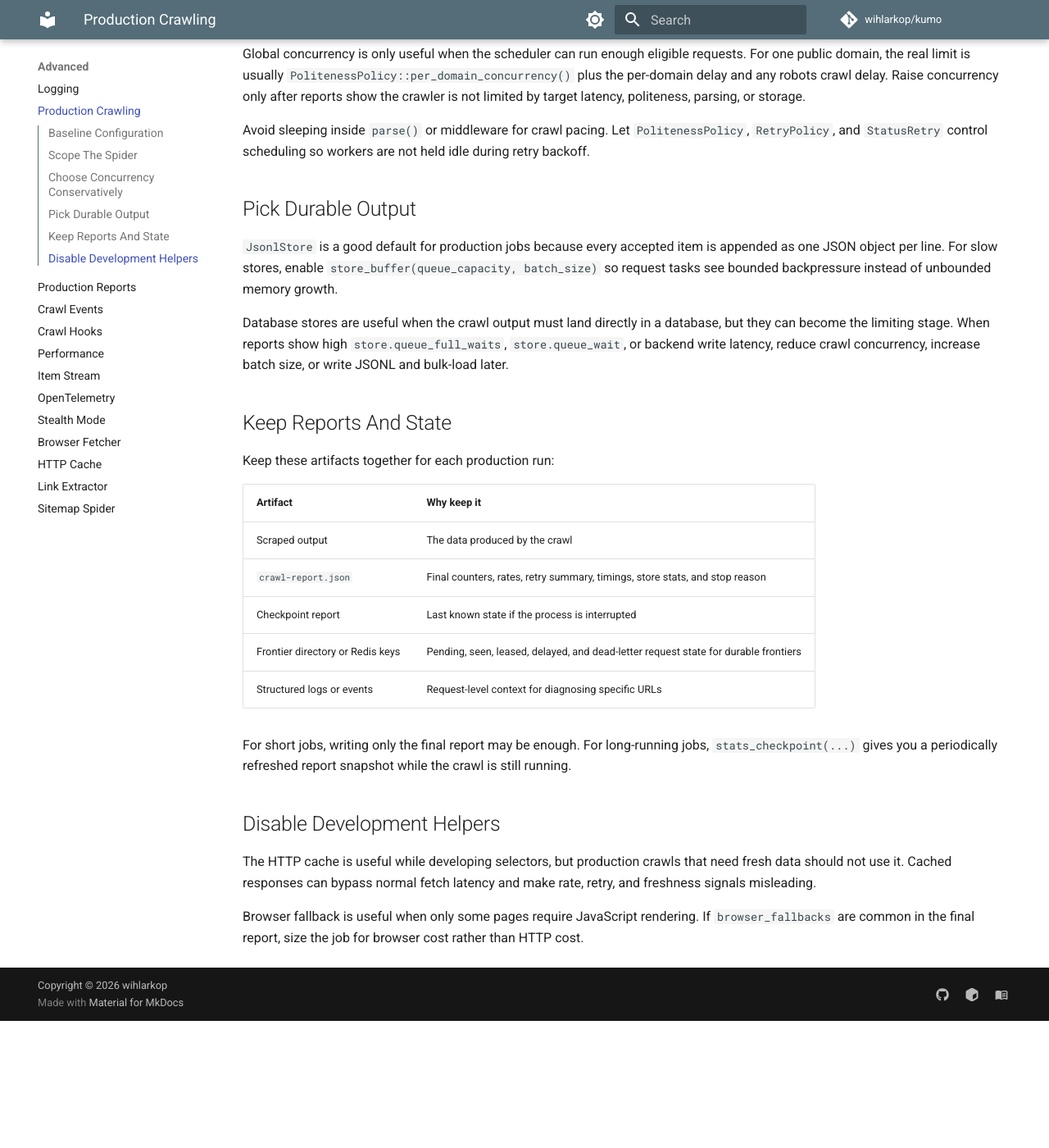
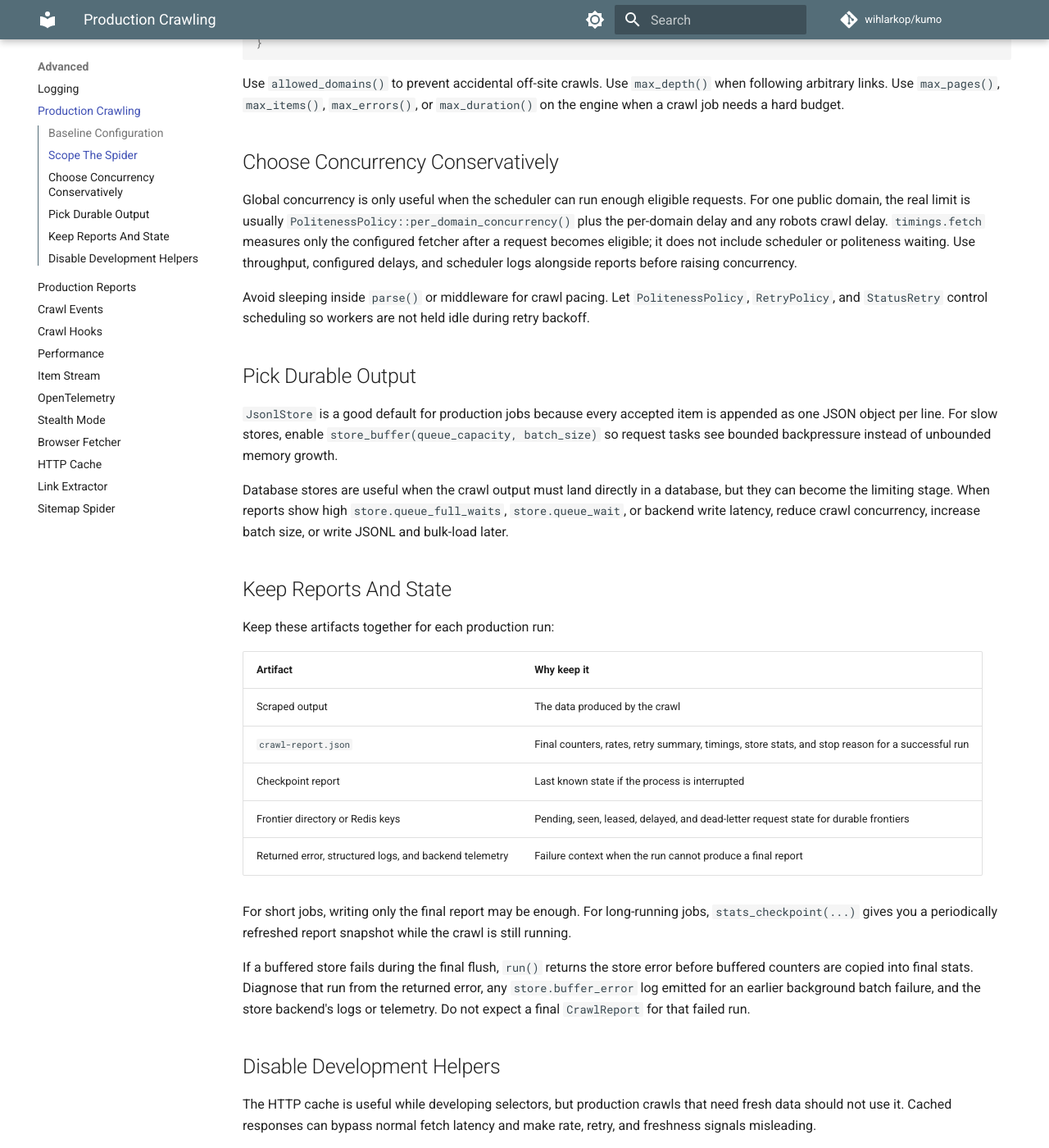
Before and after one commit to wihlarkop/kumo, an MkDocs documentation site: the page built from docs/src/advanced/production-crawling.md, in a window 1280 px wide and 1400 px high, scrolled down 1976 px. Shown: the whole window at 82% size. Built offline with MkDocs 1.6.1 and Material for MkDocs 9.7.7, drawn with Linux system fonts in a browser that asks for light colours; comment, search, counter and statistics services are not loaded; before the commit the page ends 3221 px from its top, so only the background shows below that; some of the changed text lies outside the part shown.

Commit message:
docs: correct production diagnosis guidance

```diff
--- a/docs/src/advanced/production-crawling.md
+++ b/docs/src/advanced/production-crawling.md
@@ -56,7 +56,15 @@ let stats = CrawlEngine::builder()
     .store(JsonlStore::new("items.jsonl")?)
     .store_buffer(1_000, 100)
     .run(MySpider)
-    .await?;
+    .await;
+
+let stats = match result {
+    Ok(stats) => stats,
+    Err(err) => {
+        tracing::error!(error = %err, "crawl failed before final report");
+        return Err(err);
+    }
+};
 
 let report = CrawlReport::from(stats);
 std::fs::write("crawl-report.json", report.to_json_string_pretty())
@@ -67,7 +75,8 @@ This is the same pattern used by the
 [`production_crawler.rs`](../examples.md)
 example: HTTP first, robots enabled, per-domain politeness, retry timing handled
 by the scheduler, a persistent frontier, JSONL output, a bounded store buffer,
-and a final `CrawlReport`.
+and a final `CrawlReport` after a successful run. A failed run returns its error
+instead; it does not provide the final `CrawlStats` needed to build a report.
 
 ## Scope The Spider
 
@@ -104,8 +113,10 @@ budget.
 Global concurrency is only useful when the scheduler can run enough eligible
 requests. For one public domain, the real limit is usually
 `PolitenessPolicy::per_domain_concurrency()` plus the per-domain delay and any
-robots crawl delay. Raise concurrency only after reports show the crawler is not
-limited by target latency, politeness, parsing, or storage.
+robots crawl delay. `timings.fetch` measures only the configured fetcher after a
+request becomes eligible; it does not include scheduler or politeness waiting.
+Use throughput, configured delays, and scheduler logs alongside reports before
+raising concurrency.
 
 Avoid sleeping inside `parse()` or middleware for crawl pacing. Let
 `PolitenessPolicy`, `RetryPolicy`, and `StatusRetry` control scheduling so
@@ -130,14 +141,20 @@ Keep these artifacts together for each production run:
 | Artifact | Why keep it |
 | --- | --- |
 | Scraped output | The data produced by the crawl |
-| `crawl-report.json` | Final counters, rates, retry summary, timings, store stats, and stop reason |
+| `crawl-report.json` | Final counters, rates, retry summary, timings, store stats, and stop reason for a successful run |
 | Checkpoint report | Last known state if the process is interrupted |
 | Frontier directory or Redis keys | Pending, seen, leased, delayed, and dead-letter request state for durable frontiers |
-| Structured logs or events | Request-level context for diagnosing specific URLs |
+| Returned error, structured logs, and backend telemetry | Failure context when the run cannot produce a final report |
 
 For short jobs, writing only the final report may be enough. For long-running
 jobs, `stats_checkpoint(...)` gives you a periodically refreshed report
 snapshot while the crawl is still running.
+
+If a buffered store fails during the final flush, `run()` returns the store
+error before buffered counters are copied into final stats. Diagnose that run
+from the returned error, any `store.buffer_error` log emitted for an earlier
+background batch failure, and the store backend's logs or telemetry. Do not
+expect a final `CrawlReport` for that failed run.
 
 ## Disable Development Helpers
 
```
Also changed, not shown: other parts of docs/src/advanced/production-crawling.md (+1 -1 lines), docs/src/advanced/production-reports.md (+20 -10 lines), README.md.
